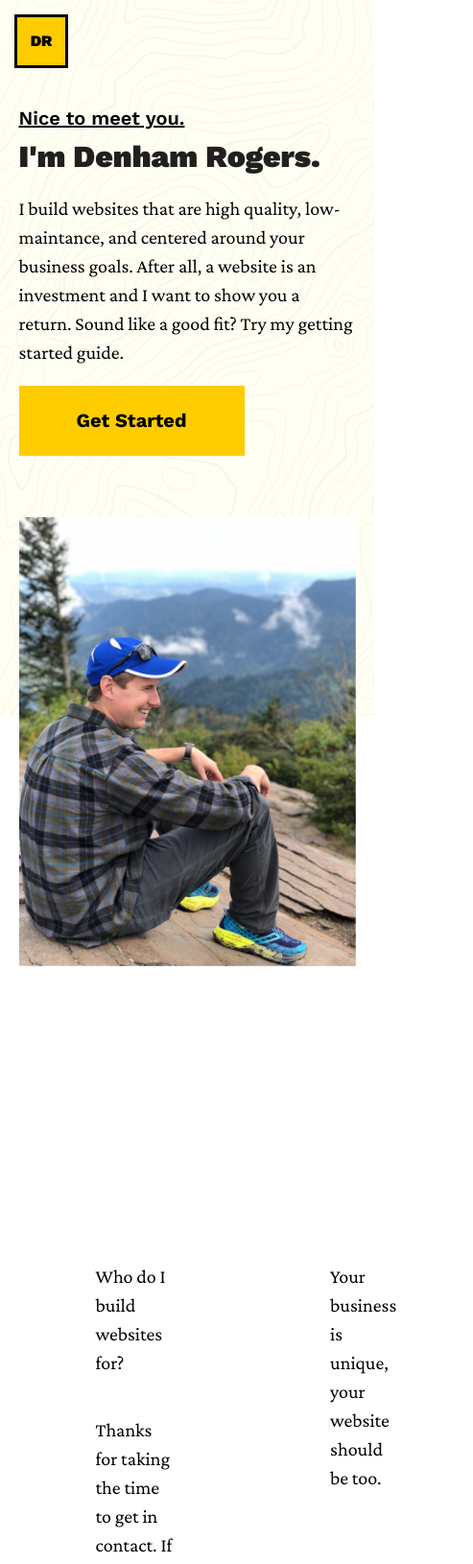
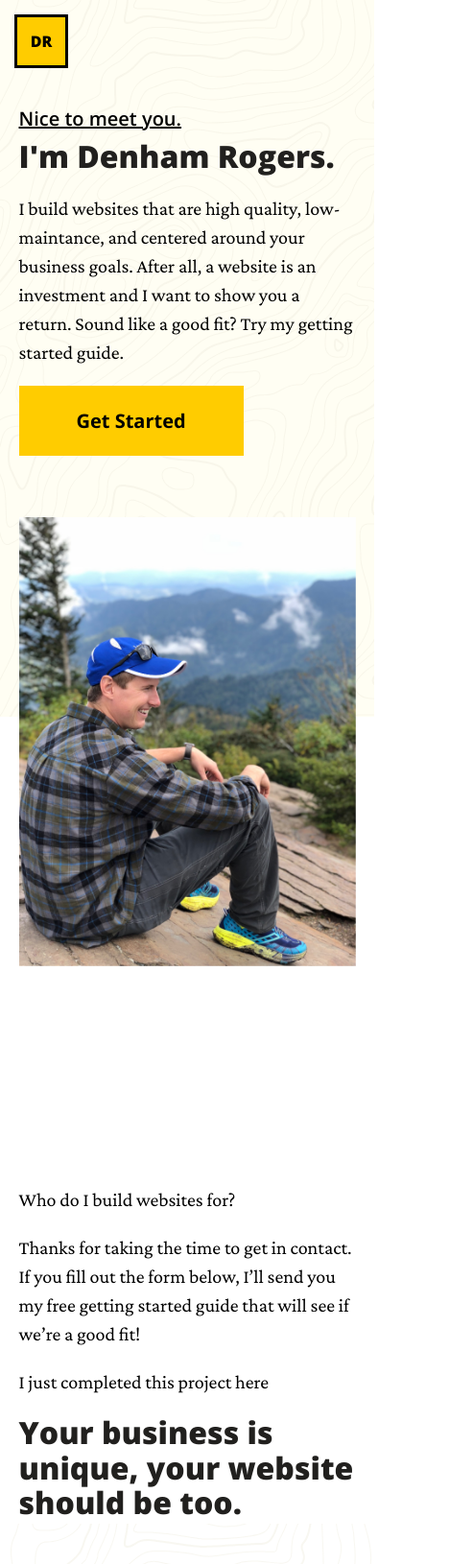
Before and after one commit to dbrogers33/personal-site, a Gatsby site: page / in a window 390 px wide. Shown: the top 1630 px of the page at 96% size, 493 px wide, since content can reach past the window. Built offline with nearby package versions, Linux system fonts and the light colour scheme; Gatsby itself is replaced by a stand-in of ours.

Commit message:
fixed about section layout for mobile

```diff
--- a/gatsby-config.js
+++ b/gatsby-config.js
@@ -29,7 +29,7 @@ module.exports = {
       resolve: `gatsby-plugin-web-font-loader`,
       options: {
         google: {
-          families: ['Work+Sans:100,200,300,400,500,600,700,800,900', 'Crimson+Pro:300,400,500,600,700']
+          families: ['Open+Sans:300,400,600,700,800', 'Crimson+Pro:300,400,500,600,700']
         }
       }
     },
--- a/src/components/about.js
+++ b/src/components/about.js
@@ -2,19 +2,19 @@ import React from 'react'
 import Container from '../components/container'
 import P from '../components/typography/p'
 import styled from "styled-components"
-
+import H1 from './typography/h1'
 
 const About = () => {
     return (
         <Container>
             <Flex>
                 <Column>
-                    <P>Who do I build websites for?</P>
+                    <P><span></span>Who do I build websites for?</P>
                     <P>Thanks for taking the time to get in contact. If you fill out the form below, I’ll send you my free getting started guide that will see if we’re a good fit!</P>
                     <P>I just completed this project here</P>
                 </Column>
                 <Column>
-                    <P>Your business is unique, your website should be too.</P>
+                    <H1>Your business is unique, your website should be too.</H1>
                 </Column>
             </Flex>
         </Container>
@@ -22,14 +22,16 @@ const About = () => {
 };
 
 const Flex = styled.div`
-    display: flex;
+    @media(min-width: 800px) {
+        display: grid;
+        grid-template-columns: 45% 45%;
+        justify-content: space-between;
+        margin: 5rem 0;
+        align-items: center;
+    }
 `
 const Column = styled.div`
-    display: flex;
-    flex-direction: column;
-    flex-basis: 100%;
-    flex: 1;
-    padding: 5rem;
+
 `
 
 
--- a/src/components/button.js
+++ b/src/components/button.js
@@ -29,7 +29,7 @@ const YellowButton = styled.a`
     background: #FFCC00;
     padding: 1.25em 3em;
     display: inline-block;
-    font-family: 'Work Sans';
+    font-family: 'Open Sans';
     font-size: 1.25rem;
     color: #000000;
     font-weight: 700;
--- a/src/components/forms/submit-button.js
+++ b/src/components/forms/submit-button.js
@@ -27,7 +27,7 @@ const YellowButton = styled.input`
     background: #FFCC00;
     padding: 1.25em 3em;
     display: inline-block;
-    font-family: 'Work Sans';
+    font-family: 'Open Sans';
     font-size: 1.25rem;
     color: #000000;
     font-weight: 700;
--- a/src/components/hero.js
+++ b/src/components/hero.js
@@ -1,7 +1,6 @@
 import React from 'react'
 import Topography from '../components/topography'
 import H1 from '../components/typography/h1'
-import Container from '../components/container'
 import P from '../components/typography/p'
 import H3 from '../components/typography/h3'
 import Button from '../components/button'
--- a/src/components/myprocess.js
+++ b/src/components/myprocess.js
@@ -10,7 +10,7 @@ const Process = () => {
     return (
         <Topography>
             <Container>
-                <H1>Where do we start??</H1>
+                <H1 textAlign="center">Where do we start??</H1>
                 <Flex>
                     <Card
                         number="1"
--- a/src/components/typography/h1.js
+++ b/src/components/typography/h1.js
@@ -18,7 +18,7 @@ h1.defaultProps = {
 };
 
 const H1 = styled.h1`
-    font-family: 'Work Sans';
+    font-family: 'Open Sans';
     color: #21201E;
     font-weight: 900;
     font-size: 2rem;
--- a/src/components/typography/h3.js
+++ b/src/components/typography/h3.js
@@ -18,7 +18,7 @@ h3.defaultProps = {
 
 const H3 = styled.h3`
     font-display: auto;
-    font-family: 'Work Sans';
+    font-family: 'Open Sans';
     text-decoration: underline;
     font-weight: 600;
     text-align: ${props => props.textAlign};
--- a/src/components/yellow-square.js
+++ b/src/components/yellow-square.js
@@ -12,7 +12,7 @@ const p = ({ children }) => {
 const YellowSquare = styled.div`
     background: #FFCC00 0% 0% no-repeat padding-box;
     border: 3px solid #000000;
-    font-family: 'Work Sans';
+    font-family: 'Open Sans';
     font-weight: 900;
     width: 50px;
     text-align: center;
--- a/src/pages/index.js
+++ b/src/pages/index.js
@@ -30,7 +30,7 @@ const IndexPage = ( ) => (
 )
 
 const Contact = styled.section`
-
+  padding: 10rem 0;
 `
 
 export default IndexPage
```
